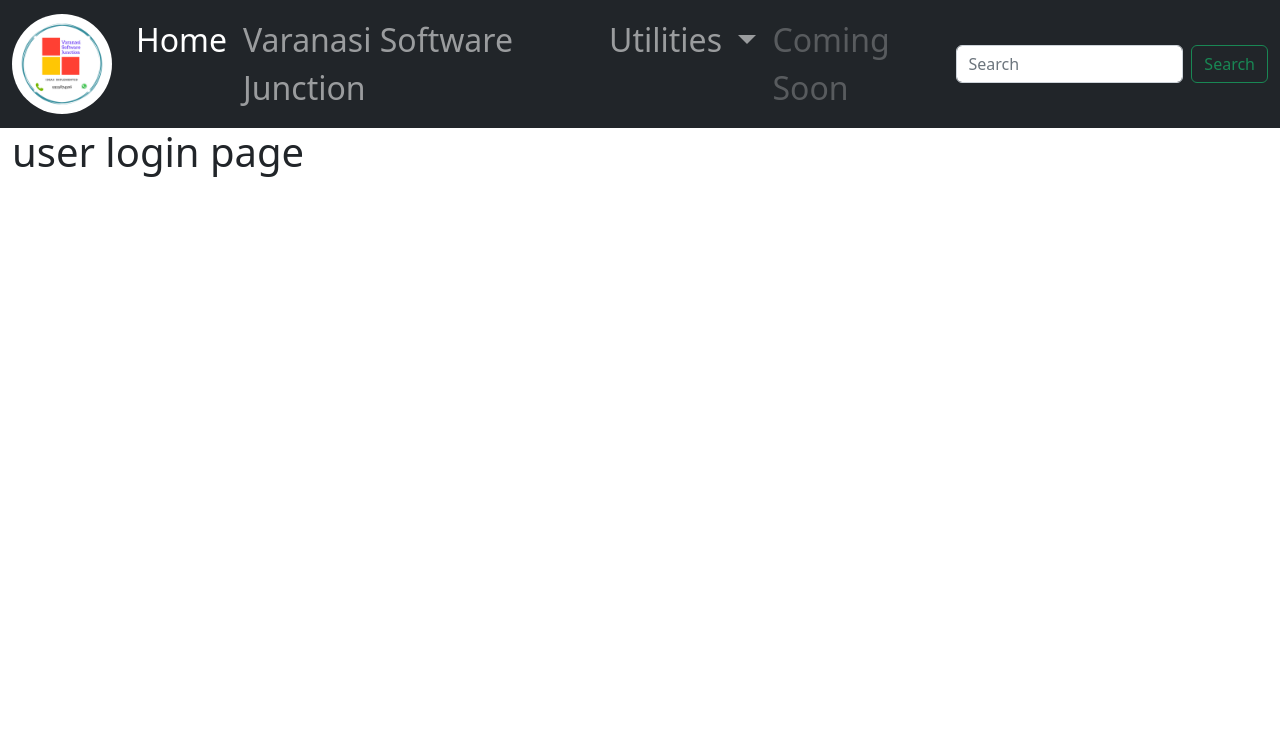
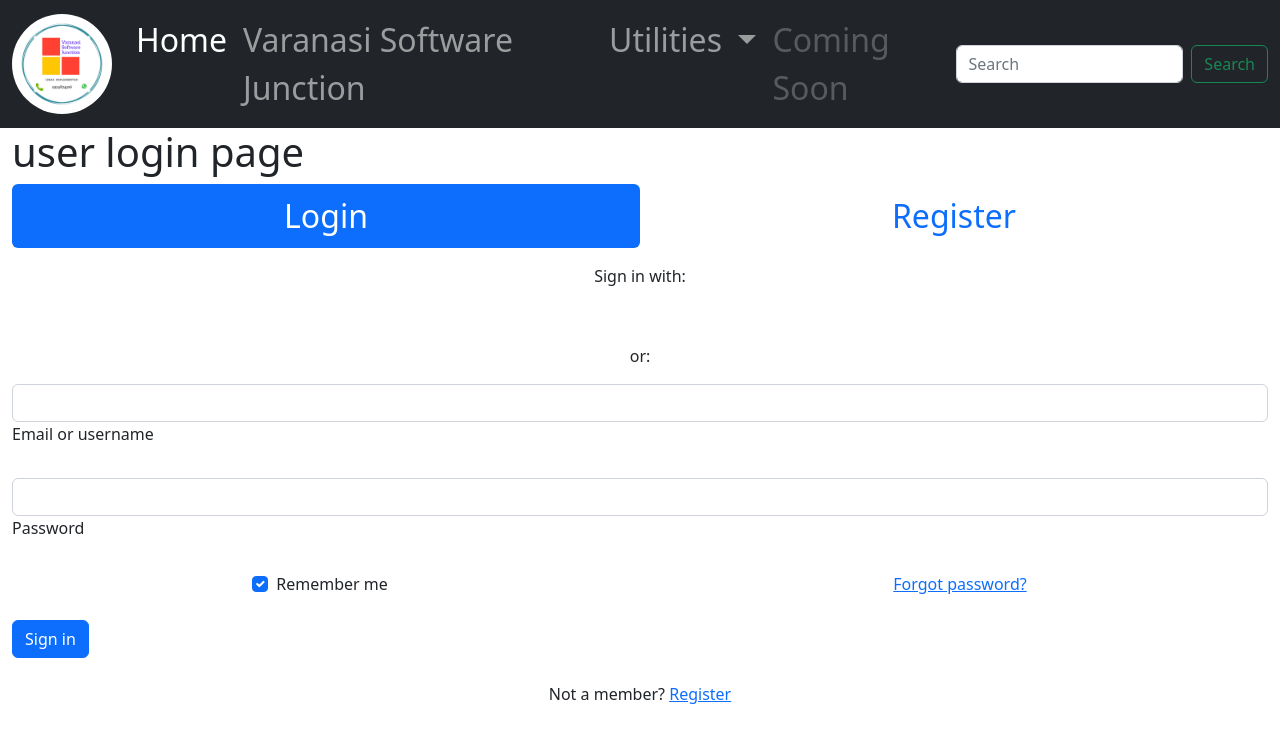
Before and after one commit to avseksingh/varanasisoftwarejunction, a Django app: page /login/ in a window 1280 px wide. Shown: the top 743 px of the page. Run offline with Django 3.2, Linux system fonts and the light colour scheme.

Commit message:
login test 2

```diff
--- a/hello/templates/login.html
+++ b/hello/templates/login.html
@@ -9,4 +9,148 @@
 {% block content %}
 <h1>user login page</h1>
 
+<!-- Pills navs -->
+<ul class="nav nav-pills nav-justified mb-3" id="ex1" role="tablist">
+  <li class="nav-item" role="presentation">
+    <a class="nav-link active" id="tab-login" data-mdb-toggle="pill" href="#pills-login" role="tab"
+      aria-controls="pills-login" aria-selected="true">Login</a>
+  </li>
+  <li class="nav-item" role="presentation">
+    <a class="nav-link" id="tab-register" data-mdb-toggle="pill" href="#pills-register" role="tab"
+      aria-controls="pills-register" aria-selected="false">Register</a>
+  </li>
+</ul>
+<!-- Pills navs -->
+
+<!-- Pills content -->
+<div class="tab-content">
+  <div class="tab-pane fade show active" id="pills-login" role="tabpanel" aria-labelledby="tab-login">
+    <form>
+      <div class="text-center mb-3">
+        <p>Sign in with:</p>
+        <button type="button" class="btn btn-link btn-floating mx-1">
+          <i class="fab fa-facebook-f"></i>
+        </button>
+
+        <button type="button" class="btn btn-link btn-floating mx-1">
+          <i class="fab fa-google"></i>
+        </button>
+
+        <button type="button" class="btn btn-link btn-floating mx-1">
+          <i class="fab fa-twitter"></i>
+        </button>
+
+        <button type="button" class="btn btn-link btn-floating mx-1">
+          <i class="fab fa-github"></i>
+        </button>
+      </div>
+
+      <p class="text-center">or:</p>
+
+      <!-- Email input -->
+      <div class="form-outline mb-4">
+        <input type="email" id="loginName" class="form-control" />
+        <label class="form-label" for="loginName">Email or username</label>
+      </div>
+
+      <!-- Password input -->
+      <div class="form-outline mb-4">
+        <input type="password" id="loginPassword" class="form-control" />
+        <label class="form-label" for="loginPassword">Password</label>
+      </div>
+
+      <!-- 2 column grid layout -->
+      <div class="row mb-4">
+        <div class="col-md-6 d-flex justify-content-center">
+          <!-- Checkbox -->
+          <div class="form-check mb-3 mb-md-0">
+            <input class="form-check-input" type="checkbox" value="" id="loginCheck" checked />
+            <label class="form-check-label" for="loginCheck"> Remember me </label>
+          </div>
+        </div>
+
+        <div class="col-md-6 d-flex justify-content-center">
+          <!-- Simple link -->
+          <a href="#!">Forgot password?</a>
+        </div>
+      </div>
+
+      <!-- Submit button -->
+      <button type="submit" class="btn btn-primary btn-block mb-4">Sign in</button>
+
+      <!-- Register buttons -->
+      <div class="text-center">
+        <p>Not a member? <a href="#!">Register</a></p>
+      </div>
+    </form>
+  </div>
+  <div class="tab-pane fade" id="pills-register" role="tabpanel" aria-labelledby="tab-register">
+    <form>
+      <div class="text-center mb-3">
+        <p>Sign up with:</p>
+        <button type="button" class="btn btn-link btn-floating mx-1">
+          <i class="fab fa-facebook-f"></i>
+        </button>
+
+        <button type="button" class="btn btn-link btn-floating mx-1">
+          <i class="fab fa-google"></i>
+        </button>
+
+        <button type="button" class="btn btn-link btn-floating mx-1">
+          <i class="fab fa-twitter"></i>
+        </button>
+
+        <button type="button" class="btn btn-link btn-floating mx-1">
+          <i class="fab fa-github"></i>
+        </button>
+      </div>
+
+      <p class="text-center">or:</p>
+
+      <!-- Name input -->
+      <div class="form-outline mb-4">
+        <input type="text" id="registerName" class="form-control" />
+        <label class="form-label" for="registerName">Name</label>
+      </div>
+
+      <!-- Username input -->
+      <div class="form-outline mb-4">
+        <input type="text" id="registerUsername" class="form-control" />
+        <label class="form-label" for="registerUsername">Username</label>
+      </div>
+
+      <!-- Email input -->
+      <div class="form-outline mb-4">
+        <input type="email" id="registerEmail" class="form-control" />
+        <label class="form-label" for="registerEmail">Email</label>
+      </div>
+
+      <!-- Password input -->
+      <div class="form-outline mb-4">
+        <input type="password" id="registerPassword" class="form-control" />
+        <label class="form-label" for="registerPassword">Password</label>
+      </div>
+
+      <!-- Repeat Password input -->
+      <div class="form-outline mb-4">
+        <input type="password" id="registerRepeatPassword" class="form-control" />
+        <label class="form-label" for="registerRepeatPassword">Repeat password</label>
+      </div>
+
+      <!-- Checkbox -->
+      <div class="form-check d-flex justify-content-center mb-4">
+        <input class="form-check-input me-2" type="checkbox" value="" id="registerCheck" checked
+          aria-describedby="registerCheckHelpText" />
+        <label class="form-check-label" for="registerCheck">
+          I have read and agree to the terms
+        </label>
+      </div>
+
+      <!-- Submit button -->
+      <button type="submit" class="btn btn-primary btn-block mb-3">Sign in</button>
+    </form>
+  </div>
+</div>
+<!-- Pills content -->
+
 {% endblock %}
```
